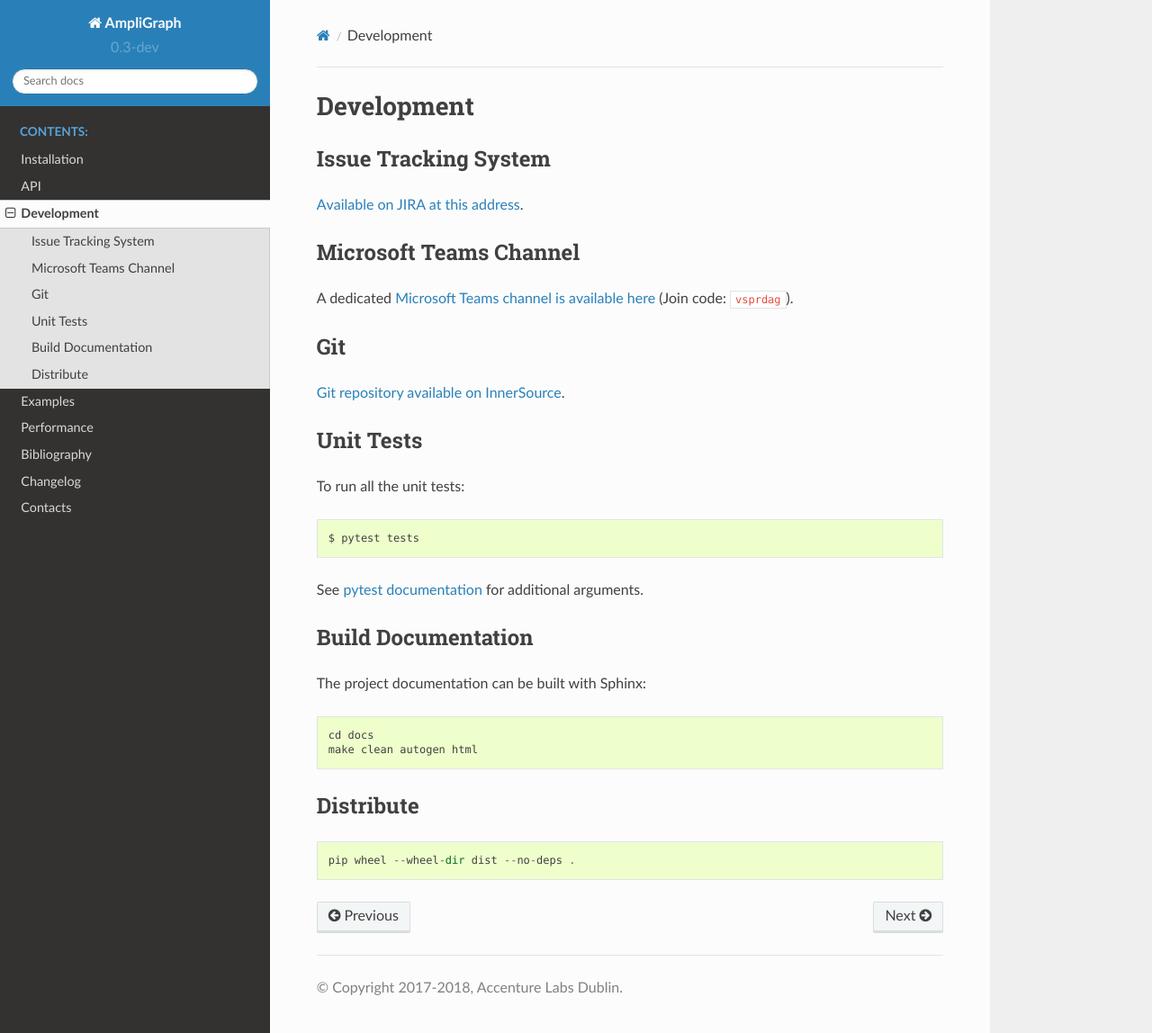
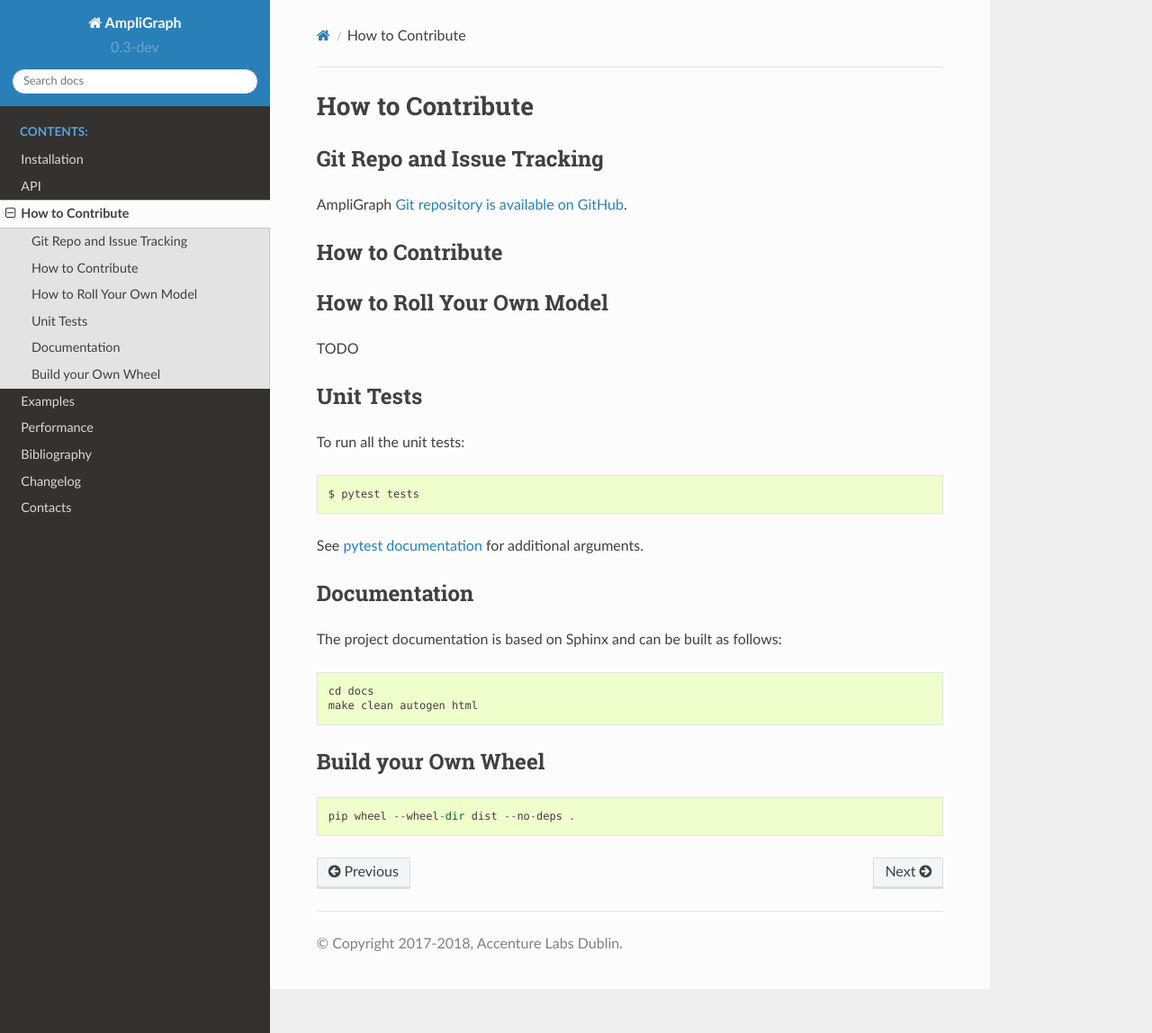
Before and after one commit to Accenture/AmpliGraph, a Sphinx documentation site: the page built from docs/dev.md, in a window 1280 px wide and 1148 px high. Shown: the whole window at 90% size. Built offline with Sphinx 7.4.7 and the Read the Docs theme 2.0.0, drawn with Linux system fonts in a browser that asks for light colours; the version number is read from the project's files by our own code.

Commit message:
Refined datasets docs, how to contribute.

````diff
--- a/docs/dev.md
+++ b/docs/dev.md
@@ -1,19 +1,16 @@
-# Development
+# How to Contribute
 
-## Issue Tracking System
+## Git Repo and Issue Tracking
 
-[Available on JIRA at this address](https://fleet.alm.accenture.com/thedockjira/issues/?jql=project%20%3D%20TEC%20AND%20component%20%3D%20%22KG%20embeddings%22).
+AmpliGraph [Git repository is available on GitHub](https://innersource.accenture.com/projects/DL/repos/xai-link-prediction/).
 
 
-## Microsoft Teams Channel
-
-A dedicated [Microsoft Teams channel is available here](https://teams.microsoft.com/l/team/19%3ad909bb60a8254765a11c18b1645c27ed%40thread.skype/conversations?groupId=8caaa2f8-27a2-4a01-9bfa-07f60f0527ba&tenantId=e0793d39-0939-496d-b129-198edd916feb)
-(Join code: `vsprdag`).
+## How to Contribute
 
 
-## Git
+## How to Roll Your Own Model
 
-[Git repository available on InnerSource](https://innersource.accenture.com/projects/DL/repos/xai-link-prediction/).
+TODO
 
 
 ## Unit Tests
@@ -27,16 +24,16 @@
 See [pytest documentation](https://docs.pytest.org/en/latest/) for additional arguments.
 
 
-## Build Documentation
+## Documentation
 
-The project documentation can be built with Sphinx:
+The project documentation is based on Sphinx and can be built as follows:
 
 ```
 cd docs
 make clean autogen html
 ```
 
-## Distribute
+## Build your Own Wheel
 
 ```
 pip wheel --wheel-dir dist --no-deps .
--- a/docs/references.bib
+++ b/docs/references.bib
@@ -23,7 +23,6 @@
 }
 
 @article{Hamaguchi2017,
-abstract = {Knowledge base completion (KBC) aims to predict missing information in a knowledge base.In this paper, we address the out-of-knowledge-base (OOKB) entity problem in KBC:how to answer queries concerning test entities not observed at training time. Existing embedding-based KBC models assume that all test entities are available at training time, making it unclear how to obtain embeddings for new entities without costly retraining. To solve the OOKB entity problem without retraining, we use graph neural networks (Graph-NNs) to compute the embeddings of OOKB entities, exploiting the limited auxiliary knowledge provided at test time.The experimental results show the effectiveness of our proposed model in the OOKB setting.Additionally, in the standard KBC setting in which OOKB entities are not involved, our model achieves state-of-the-art performance on the WordNet dataset. The code and dataset are available at https://github.com/takuo-h/GNN-for-OOKB},
 arxivId = {1706.05674},
 author = {Hamaguchi, Takuo and Oiwa, Hidekazu and Shimbo, Masashi and Matsumoto, Yuji},
 journal = {IJCAI International Joint Conference on Artificial Intelligence},
````
Also changed, not shown: docs/ampligraph.datasets.rst (+15 -2 lines), 1 other file.
